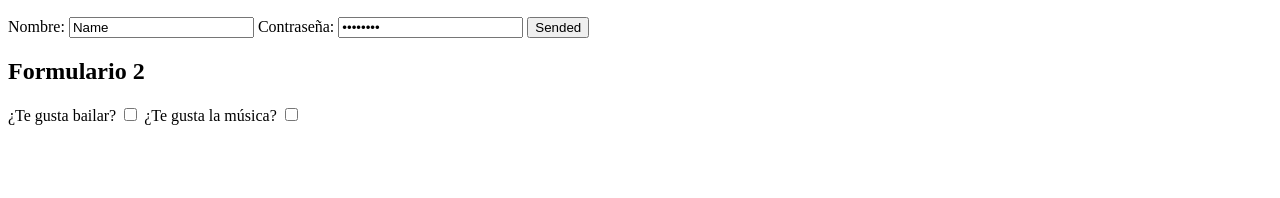
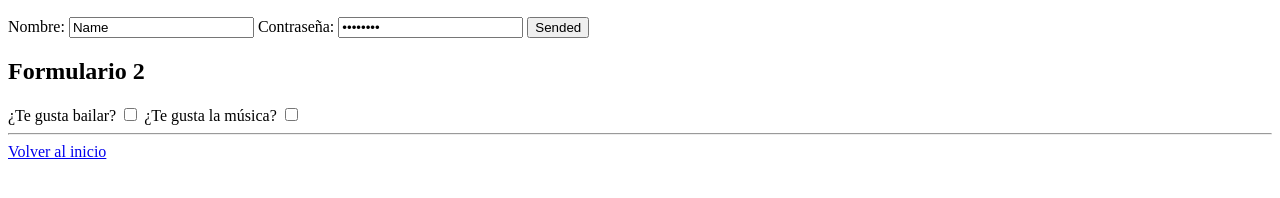
Before and after one commit to hozlucas28/Codo-Codo-Front-end-2022, a plain HTML site: page form.html in a window 1280 px wide. Shown: the part 110-308 px from the top of the page. Drawn offline with Linux system fonts and the light colour scheme.

Commit message:
Change form.html

```diff
--- a/form.html
+++ b/form.html
@@ -28,5 +28,8 @@
         <label for="">¿Te gusta la música?</label>
         <input type="checkbox" value="Music">
     </form>
+
+    <hr>
+    <a href="index.html">Volver al inicio</a>
 </body>
 </html>
```
